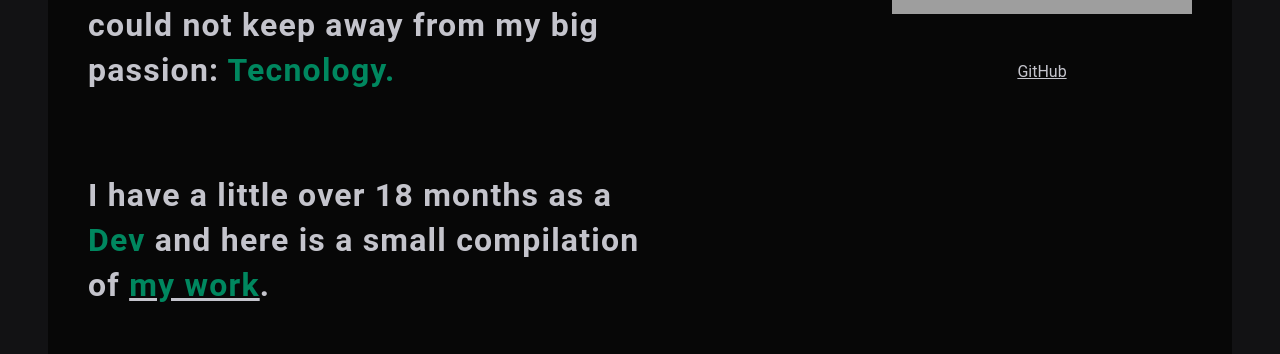
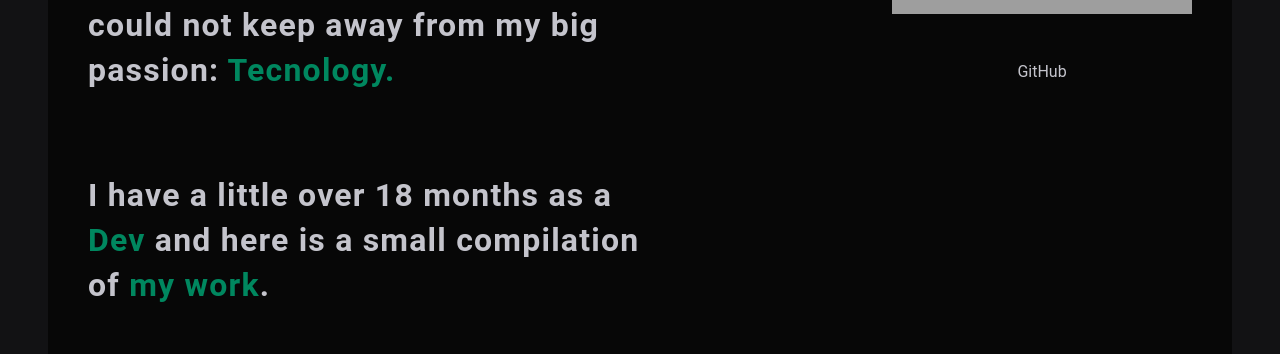
Before and after one commit to artprange/portfolio, a React (Vite) app: page / in a window 1280 px wide. Shown: the part 427-781 px from the top of the page. Built offline with nearby package versions, Linux system fonts and the light colour scheme; grey boxes are pictures that could not be loaded.

Commit message:
Update global.ts

```diff
--- a/src/styles/global.ts
+++ b/src/styles/global.ts
@@ -24,6 +24,7 @@ export const GlobalStyle = createGlobalStyle`
     }
 a{
     color: inherit;
+    text-decoration: none;
 
 }
     a:visited{
```
